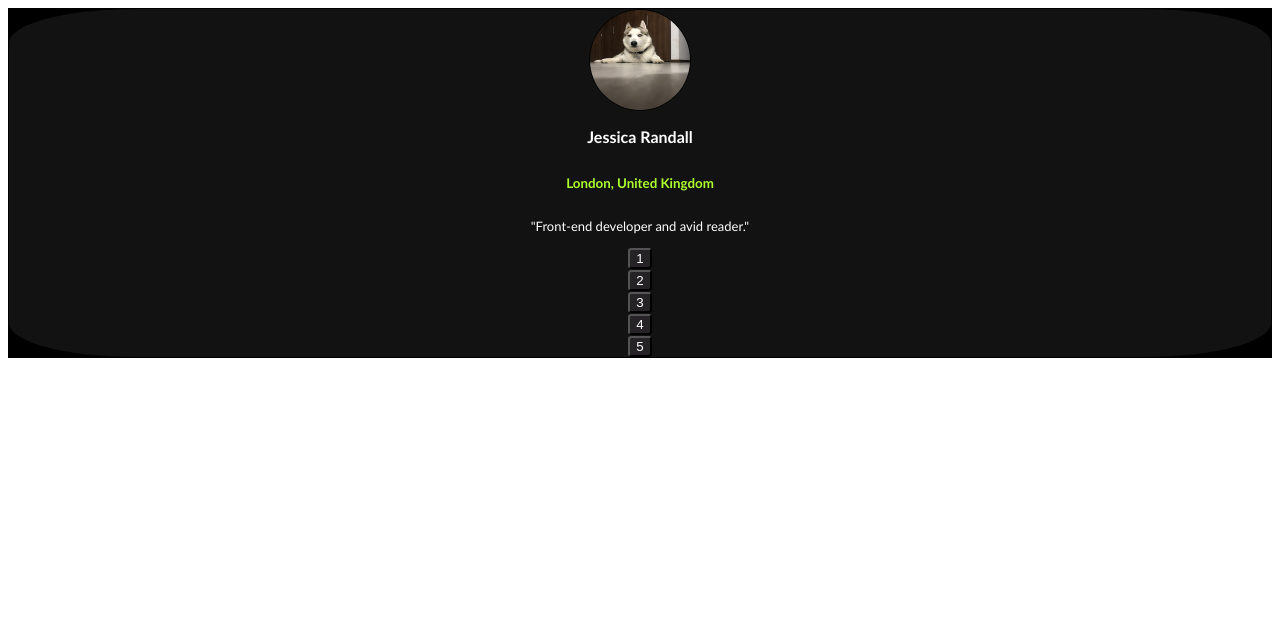
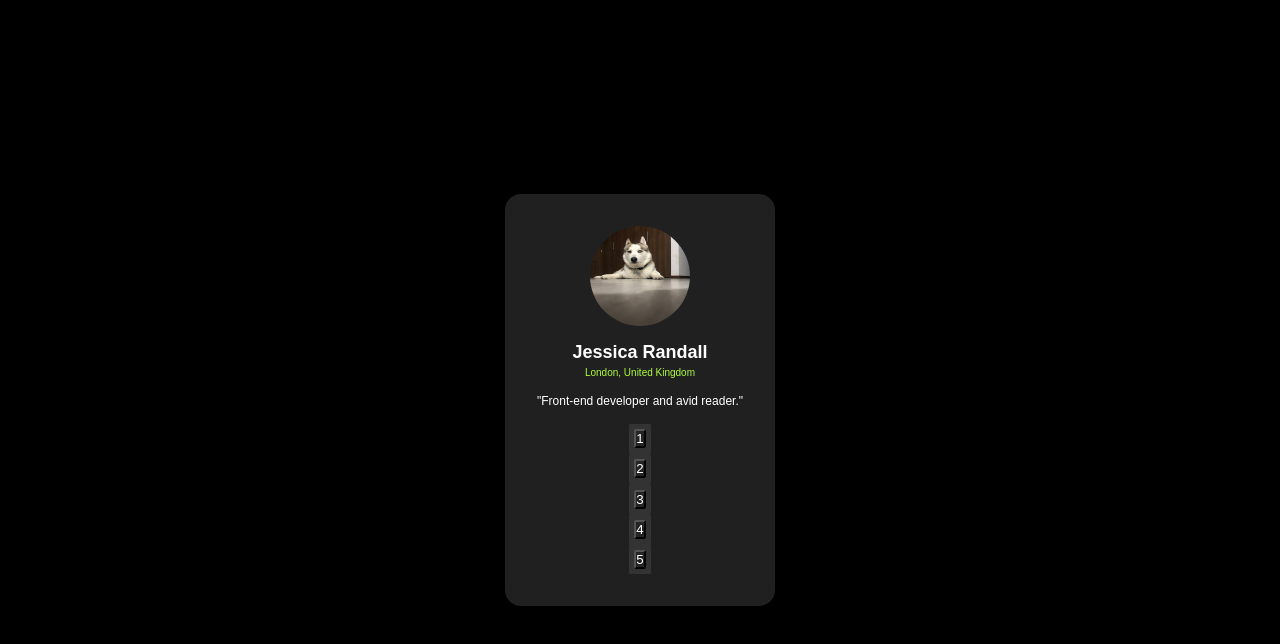
Before and after one commit to wichoedu16/social-link-profile, an Angular app: page / in a window 1280 px wide. Shown: the top 644 px of the page. Built offline with nearby package versions, Linux system fonts and the light colour scheme.

Commit message:
dividir tarjeta

```diff
--- a/src/app/app.component.css
+++ b/src/app/app.component.css
@@ -2,38 +2,61 @@ div {
     display: flex ;
     flex-direction: column;
     align-items: center;
-    font-family:'Trebuchet MS', 'Lucida Sans Unicode', 'Lucida Grande', 'Lucida Sans', Arial, sans-serif
+    font-family: 'Space Grotesk', sans-serif;
 }
 
-.cuadro {
-    border: 1px solid black;
-    border-radius: 10%;
-    background-color: #131213;
+main {
+    background-color: black;
+    height: 100vh;
+    display: flex;
+    justify-content: center;
+    align-items: center;
+}
+
+.cuadro{
+    background-color: rgb(32, 32, 32);
+    padding: 2em;
+    border-radius: 1em;
+    display: flex;
+    row-gap: 1rem;
 }
 
 img {
-    border: 1px solid black;
     border-radius: 50%;
+    aspect-ratio: 1;
+}
+
+.title-content{
+    text-align: center;
+    display: flex;
+    flex-direction: column;
+    row-gap: 0.25rem;
 }
 
 .person-name {
-    font-weight: bold;
+    font-size: 1.125em;
     color: white;
-    background-color: #131213;
-    border: 0;
 }
 
 .person-location {
-    font-weight: bold;
-    font-size: smaller;
+    font-size: 0.625em;
     color: greenyellow;
-    background-color: #131213;
-    border: 0;
 }
 
 .person-note {
     color: white;
-    font-size:small;
-    background-color: #131213;
+    font-size:12px;
+    font-weight:0.625em;;
     border: 0;
 }
+
+.social-links{
+    display:flex;
+}
+
+.social-link{
+    display: flex;
+    padding: 0.35em;
+    background-color: rgb(51,51,51);
+    border-radius: 0.1em;
+}
--- a/src/app/app.component.html
+++ b/src/app/app.component.html
@@ -4,16 +4,19 @@
   <div class="cuadro">
 
       <img src="../assets/img/loki.jpeg" alt="Loki sentado" width="100" height="100">
-      <p class="person-name">Jessica Randall</p>
-      <p class="person-location">London, United Kingdom</p>
+      <section class="title-content">
+        <h1 class="person-name"> Jessica Randall</h1>
+        <p class="person-location">London, United Kingdom</p>
+      </section>
+
       <p class="person-note">"Front-end developer and avid reader."</p>
 
       <div class="social-links">
       <app-main-button class="social-link" titulo="1"></app-main-button>
       <app-main-button class="social-link" titulo="2"></app-main-button>
-      <app-main-button class="social-link" titulo="3">3</app-main-button>
-      <app-main-button class="social-link" titulo="4">4</app-main-button>
-      <app-main-button class="social-link" titulo="5">5</app-main-button>
+      <app-main-button class="social-link" titulo="3"></app-main-button>
+      <app-main-button class="social-link" titulo="4"></app-main-button>
+      <app-main-button class="social-link" titulo="5"></app-main-button>
     </div>
 
   </div>
--- a/src/styles.css
+++ b/src/styles.css
@@ -1,3 +1,16 @@
+/* Css Reset june 2024 */
+
+* { margin: 0; padding: 0; }
+*, *::before, *::after { box-sizing: border-box; }
+
+body { min-height: 100dvh; }
+input, button, textarea, select { font: inherit; }
+
+p { text-wrap: pretty; }
+h1, h2, h3, h4, h5, h6 { text-wrap: balance; }
+
+img, video, svg { height: auto; max-width: 100%; }
+
 .main {
     background-color: black;
     background-size: auto;
```
